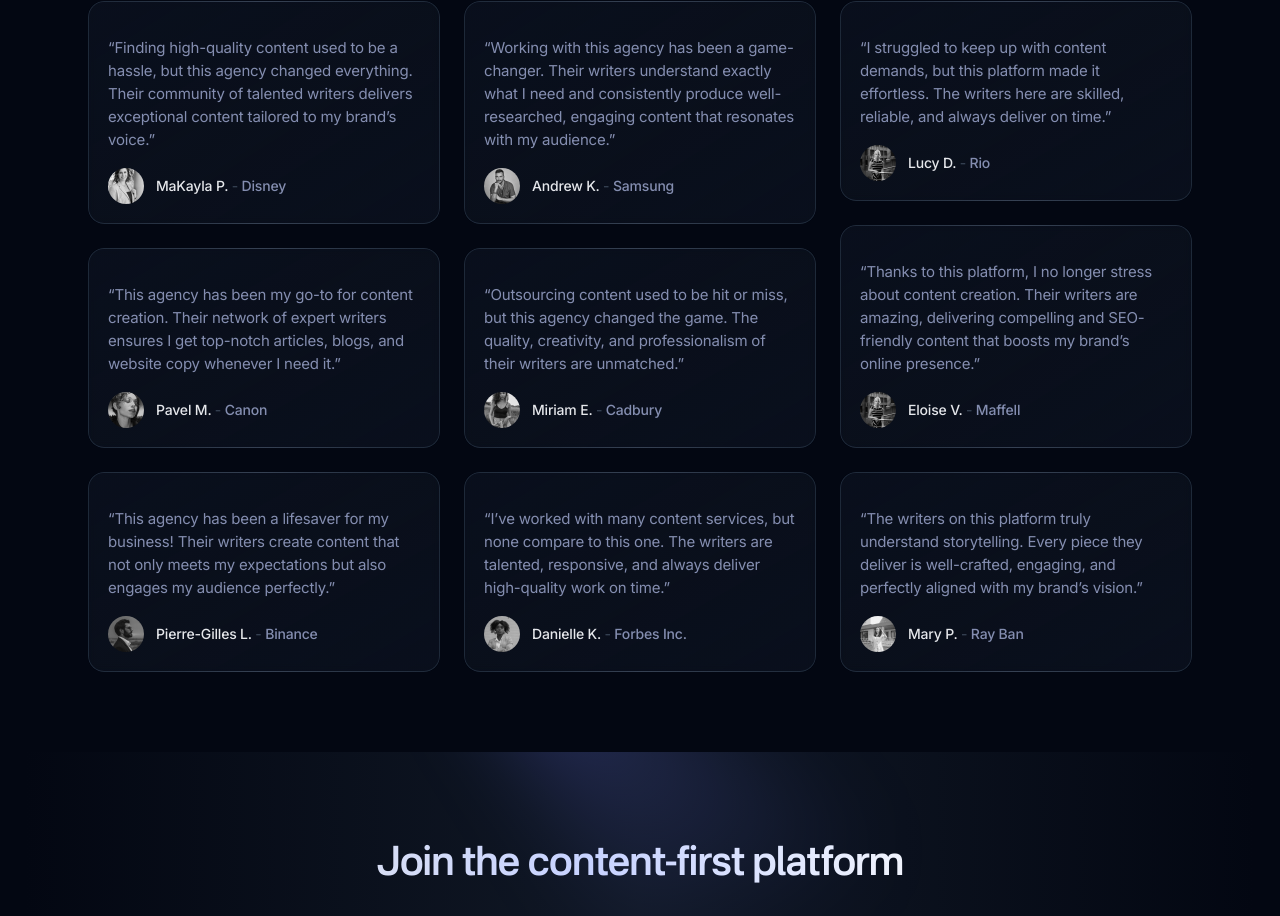
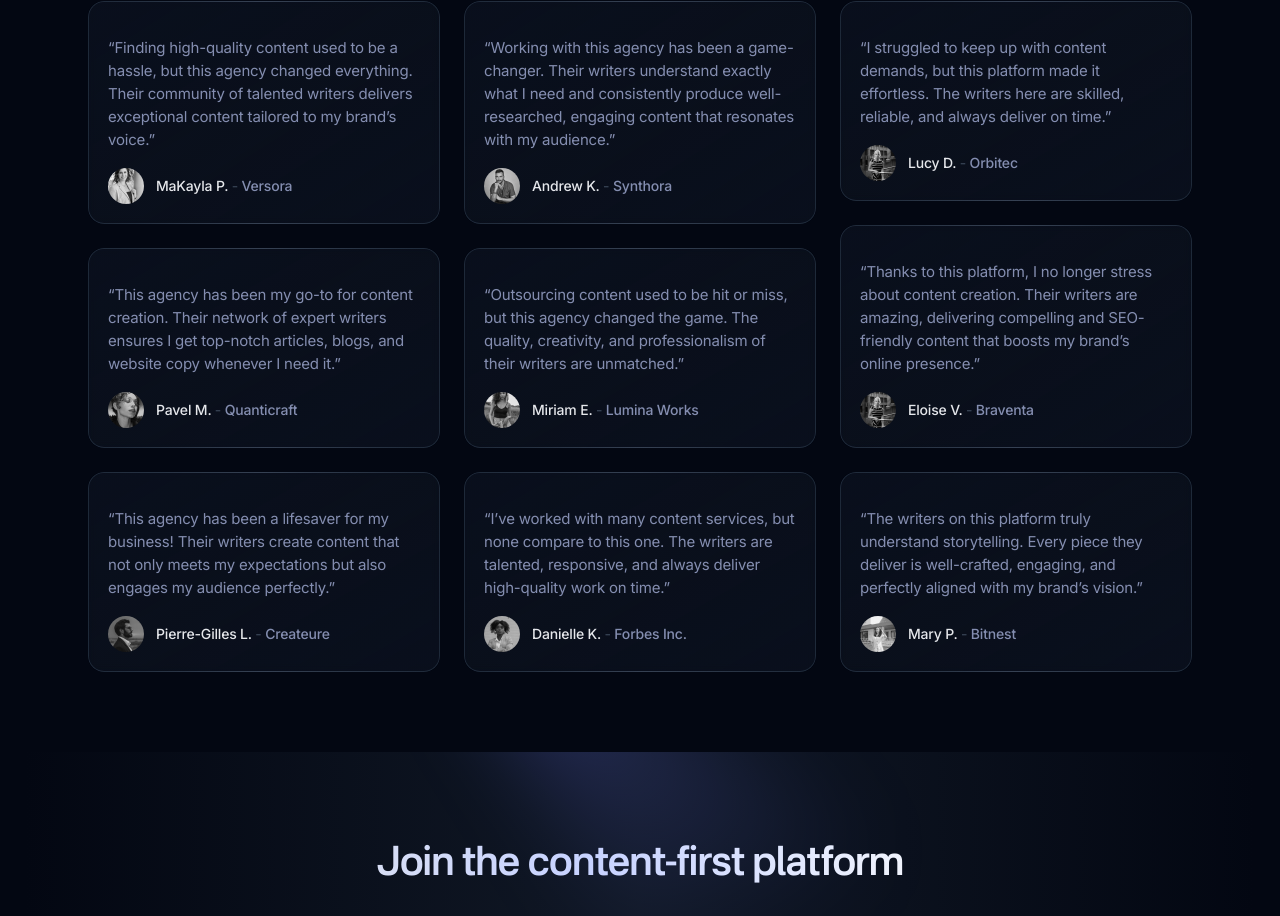
Before and after one commit to asad-tech-dev/StoryCo-Landing, a Next.js app: page / in a window 1280 px wide. Shown: the part 2134-3050 px from the top of the page. Built offline with nearby package versions, Linux system fonts and the light colour scheme.

Commit message:
company names update
Signed-off-by: asad-tech-dev <sidtechdevpk@gmail.com>

```diff
--- a/components/testimonials.tsx
+++ b/components/testimonials.tsx
@@ -16,49 +16,49 @@ const testimonials = [
   {
     img: TestimonialImg01,
     name: "MaKayla P.",
-    company: "Disney",
+    company: "Versora",
     content:
       "Finding high-quality content used to be a hassle, but this agency changed everything. Their community of talented writers delivers exceptional content tailored to my brand’s voice.",
   },
   {
     img: TestimonialImg02,
     name: "Andrew K.",
-    company: "Samsung",
+    company: "Synthora",
     content:
       "Working with this agency has been a game-changer. Their writers understand exactly what I need and consistently produce well-researched, engaging content that resonates with my audience.",
   },
   {
     img: TestimonialImg03,
     name: "Lucy D.",
-    company: "Rio",
+    company: "Orbitec",
     content:
       "I struggled to keep up with content demands, but this platform made it effortless. The writers here are skilled, reliable, and always deliver on time.",
   },
   {
     img: TestimonialImg04,
     name: "Pavel M.",
-    company: "Canon",
+    company: "Quanticraft",
     content:
       "This agency has been my go-to for content creation. Their network of expert writers ensures I get top-notch articles, blogs, and website copy whenever I need it.",
   },
   {
     img: TestimonialImg05,
     name: "Miriam E.",
-    company: "Cadbury",
+    company: "Lumina Works",
     content:
       "Outsourcing content used to be hit or miss, but this agency changed the game. The quality, creativity, and professionalism of their writers are unmatched.",
   },
   {
     img: TestimonialImg06,
     name: "Eloise V.",
-    company: "Maffell",
+    company: "Braventa",
     content:
       "Thanks to this platform, I no longer stress about content creation. Their writers are amazing, delivering compelling and SEO-friendly content that boosts my brand’s online presence.",
   },
   {
     img: TestimonialImg07,
     name: "Pierre-Gilles L.",
-    company: "Binance",
+    company: "Createure",
     content:
       "This agency has been a lifesaver for my business! Their writers create content that not only meets my expectations but also engages my audience perfectly.",
   },
@@ -72,7 +72,7 @@ const testimonials = [
   {
     img: TestimonialImg09,
     name: "Mary P.",
-    company: "Ray Ban",
+    company: "Bitnest",
     content:
       "The writers on this platform truly understand storytelling. Every piece they deliver is well-crafted, engaging, and perfectly aligned with my brand’s vision.",
   },
```
